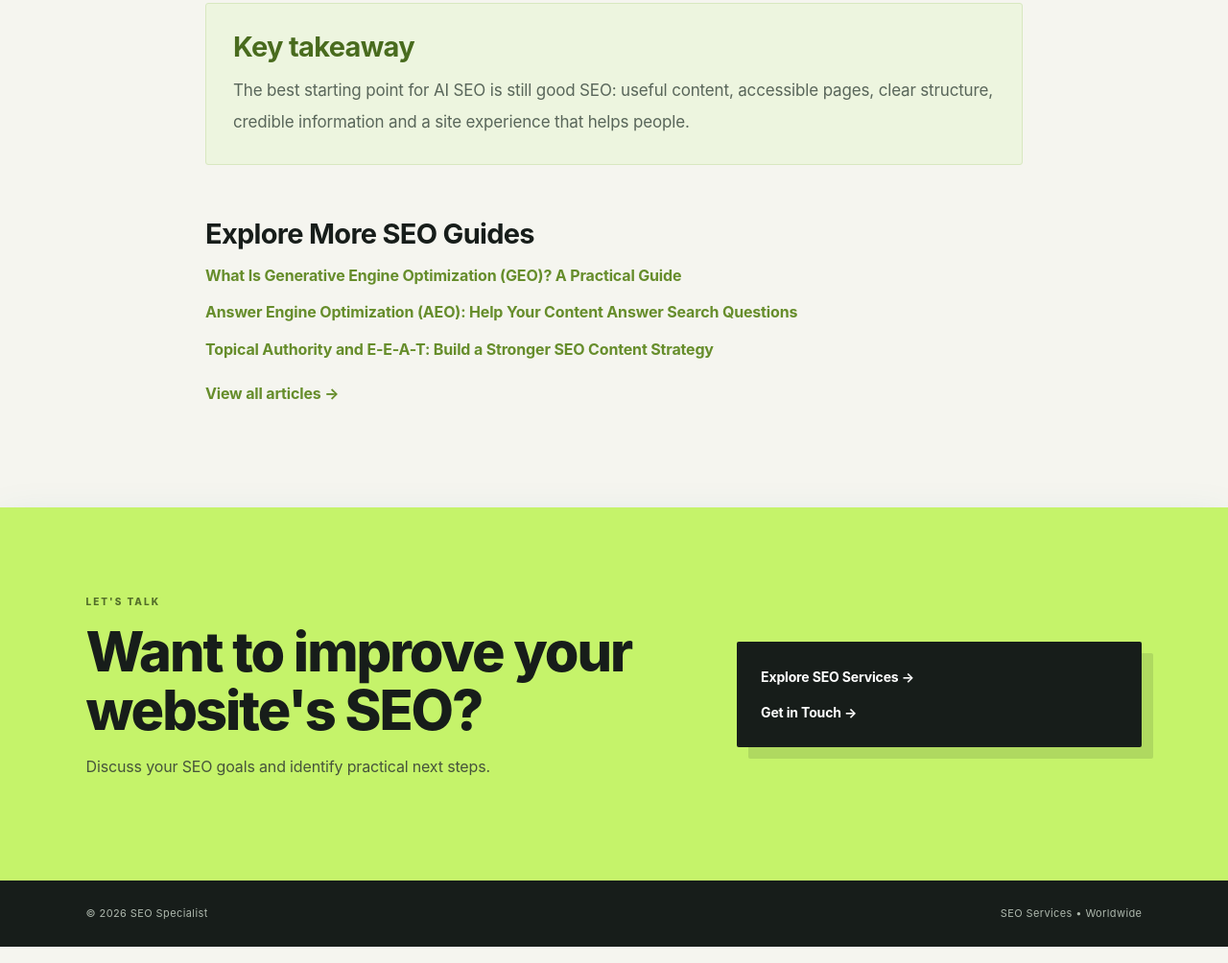
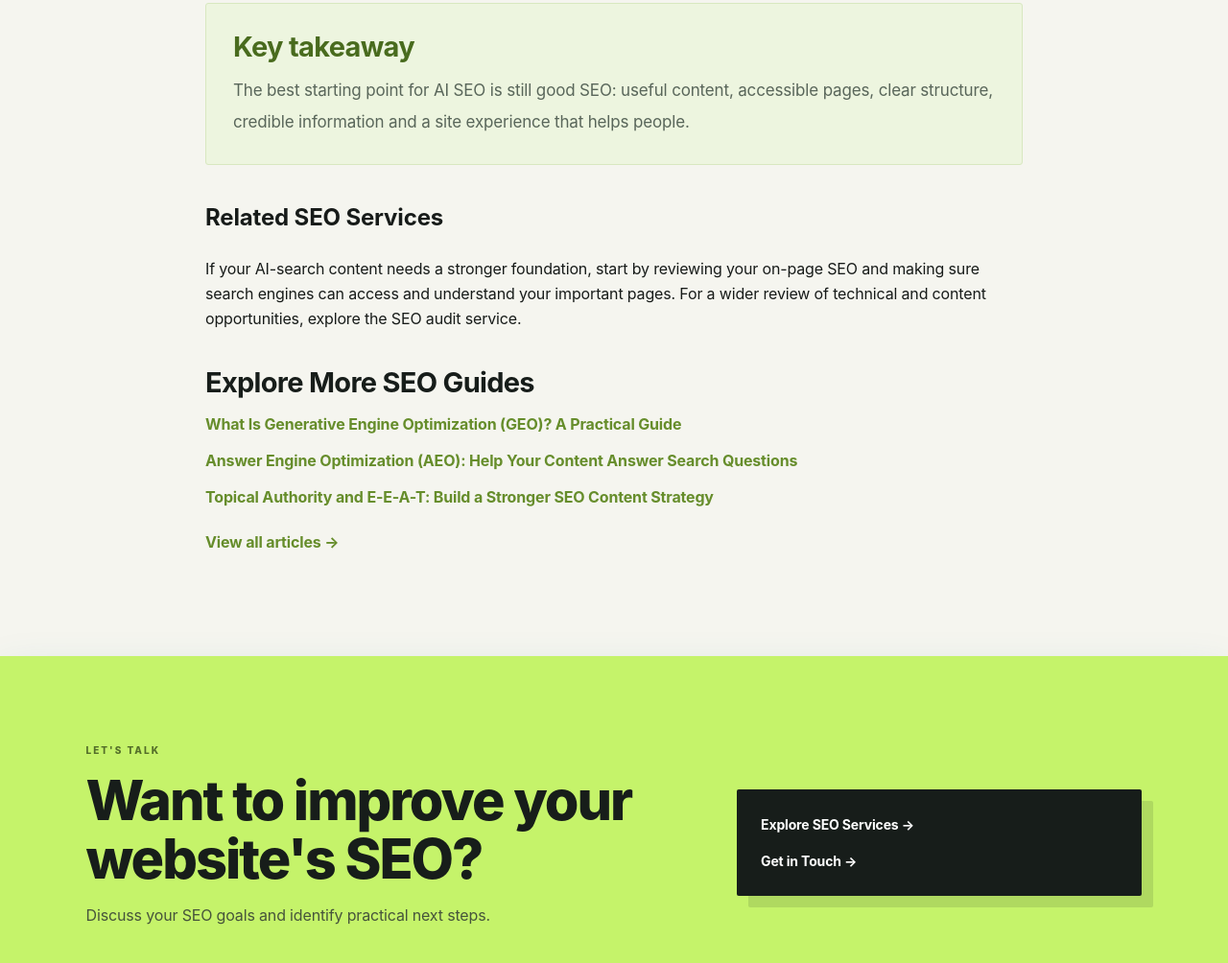
Before and after one commit to mushtaqwork7486-ai/seo-service-page, a plain HTML site: page blog/ai-seo-how-to-optimize-content-for-ai-search/index.html in a window 1280 px wide. Shown: the part 1821-2825 px from the top of the page at 96% size. Drawn offline with Linux system fonts and the light colour scheme.

Commit message:
Add contextual internal links from SEO guides to services

```diff
--- a/blog/ai-seo-how-to-optimize-content-for-ai-search/index.html
+++ b/blog/ai-seo-how-to-optimize-content-for-ai-search/index.html
@@ -9,6 +9,7 @@
 <section class="article-section"><h2>Make your website easy to understand</h2><p>Use descriptive page titles, logical headings, meaningful internal links and clear page structure. Keep important information in crawlable text rather than hiding it only inside images or complex interactive elements. Use structured data when it accurately describes visible content, but do not expect schema markup to guarantee inclusion in AI-generated answers.</p></section>
 <section class="article-section"><h2>Build trust and topical depth</h2><p>Keep author and business information accurate. Explain who created the content and why they are qualified to discuss the topic. Update material when facts change, cite reliable primary sources for important claims and connect related pages through helpful internal links. A focused library of genuinely useful pages is stronger than publishing many near-duplicate articles.</p></section>
 <section class="article-section"><h2>Measure more than rankings</h2><p>Continue monitoring organic clicks, impressions, conversions and the performance of important landing pages in tools such as Google Search Console and analytics platforms. Where referral data is available, review visits from AI platforms separately. Search interfaces change, so treat AI visibility as an evolving measurement area rather than a fixed promise.</p></section><aside class="article-takeaway"><h2>Key takeaway</h2><p>The best starting point for AI SEO is still good SEO: useful content, accessible pages, clear structure, credible information and a site experience that helps people.</p></aside>
+<section class="article-service-links"><h2>Related SEO Services</h2><p>If your AI-search content needs a stronger foundation, start by reviewing your <a href="/on-page-seo-services/">on-page SEO</a> and making sure search engines can access and understand your important pages. For a wider review of technical and content opportunities, explore the <a href="/seo-audit-services/">SEO audit service</a>.</p></section>
 <section class="article-related"><h2>Explore More SEO Guides</h2><div><a href="/blog/geo-generative-engine-optimization-guide/">What Is Generative Engine Optimization (GEO)? A Practical Guide</a><a href="/blog/answer-engine-optimization-aeo-guide/">Answer Engine Optimization (AEO): Help Your Content Answer Search Questions</a><a href="/blog/topical-authority-eeat-seo-content-strategy/">Topical Authority and E-E-A-T: Build a Stronger SEO Content Strategy</a></div><p><a href="/blog/">View all articles →</a></p></section></article>
 <section class="contact"><div><p class="eyebrow">LET'S TALK</p><h2>Want to improve your website's SEO?</h2><p>Discuss your SEO goals and identify practical next steps.</p></div><div class="contact-box"><a href="/#services">Explore SEO Services →</a><a href="/#contact">Get in Touch →</a></div></section>
 </main><footer><span>© 2026 SEO Specialist</span><span>SEO Services • Worldwide</span></footer></body></html>
```
